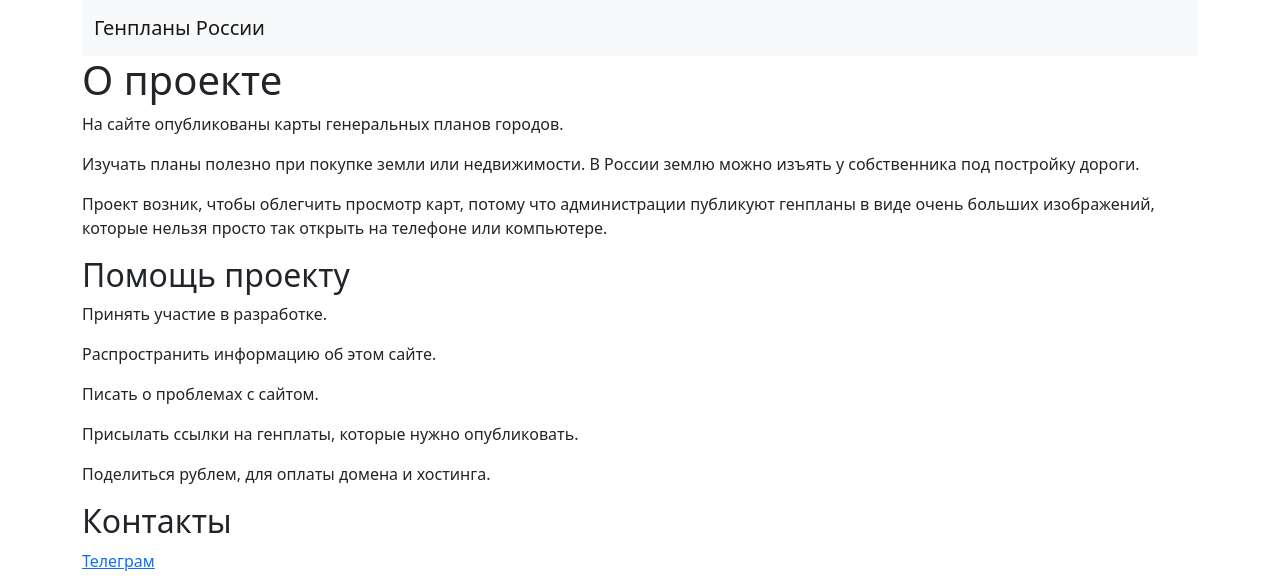
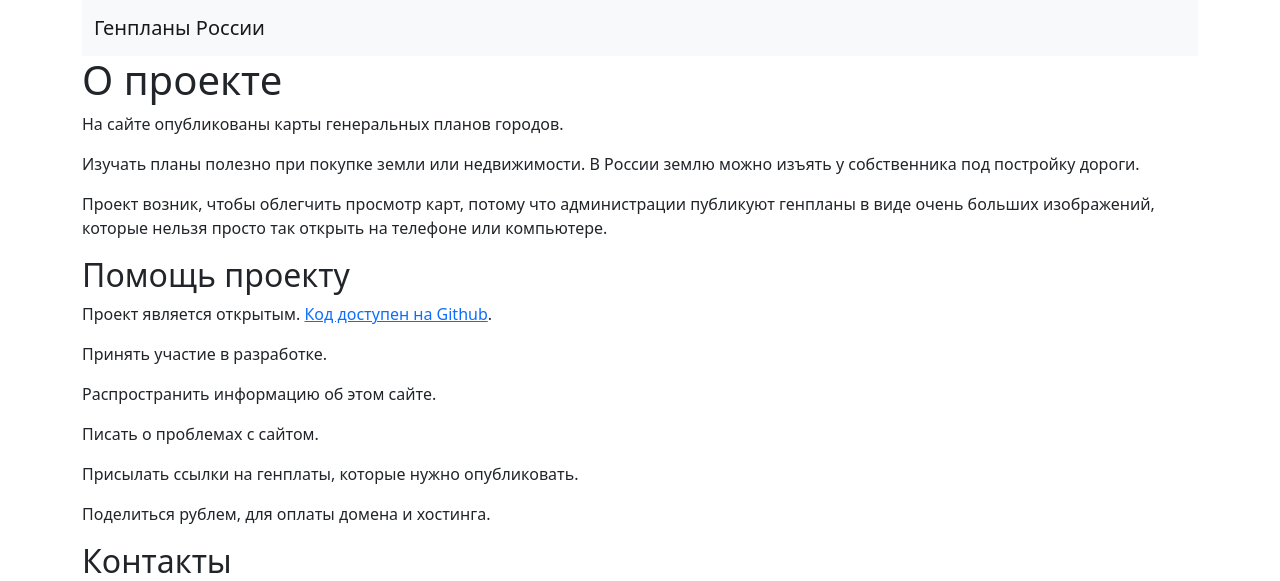
Before and after one commit to bravikov/genplan-maps, a Django app: page /about in a window 1280 px wide. Shown: the top 581 px of the page. Run offline with Django 3.2, Linux system fonts and the light colour scheme.

Commit message:
Добавил ссылку на проект на Github

```diff
--- a/genplan/templates/about.html
+++ b/genplan/templates/about.html
@@ -26,6 +26,9 @@
     </p>
     <h2>Помощь проекту</h2>
     <p>
+        Проект является открытым. <a href="https://github.com/bravikov/genplan-maps">Код доступен на Github</a>.
+    </p>
+    <p>
         Принять участие в разработке.
     </p>
     <p>
```
